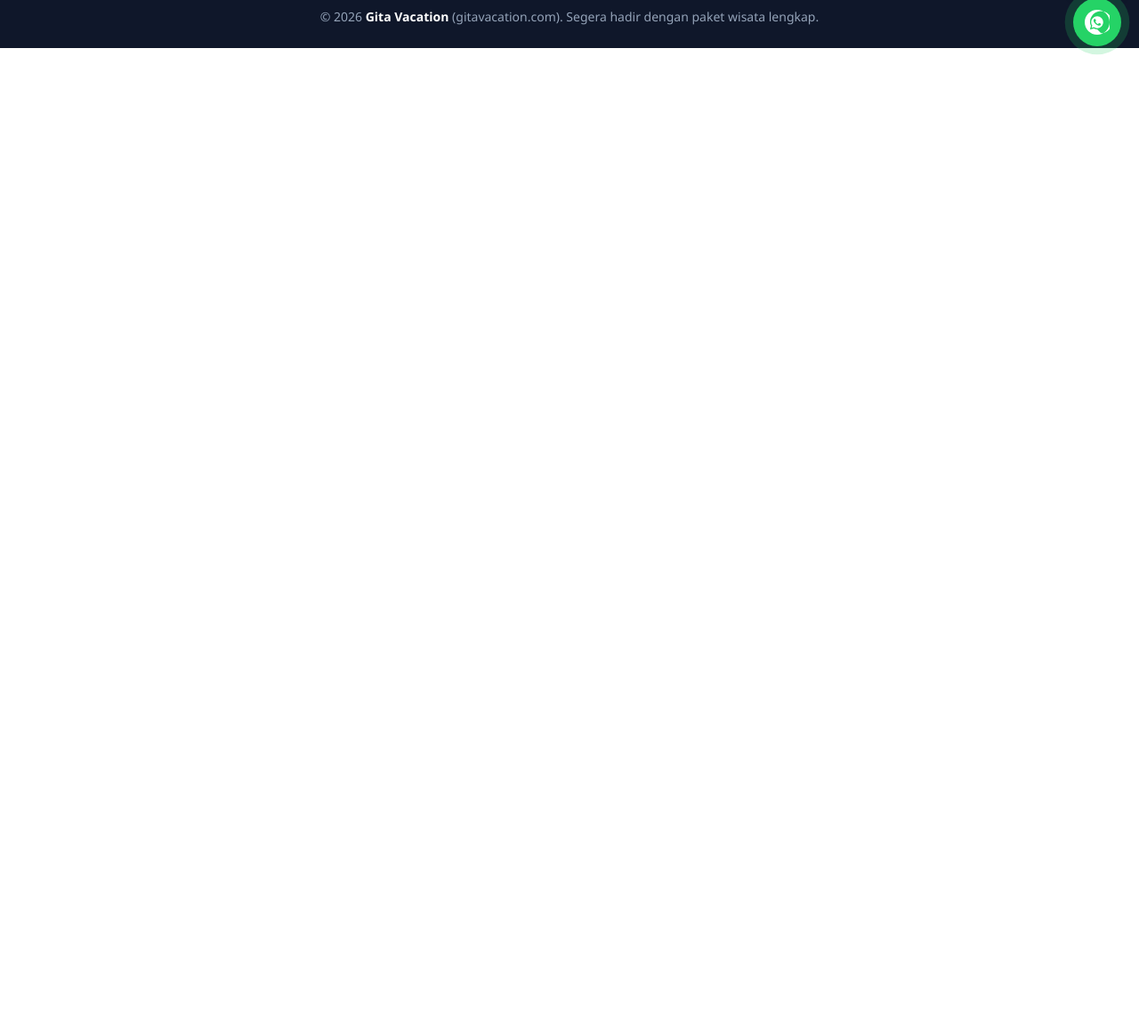
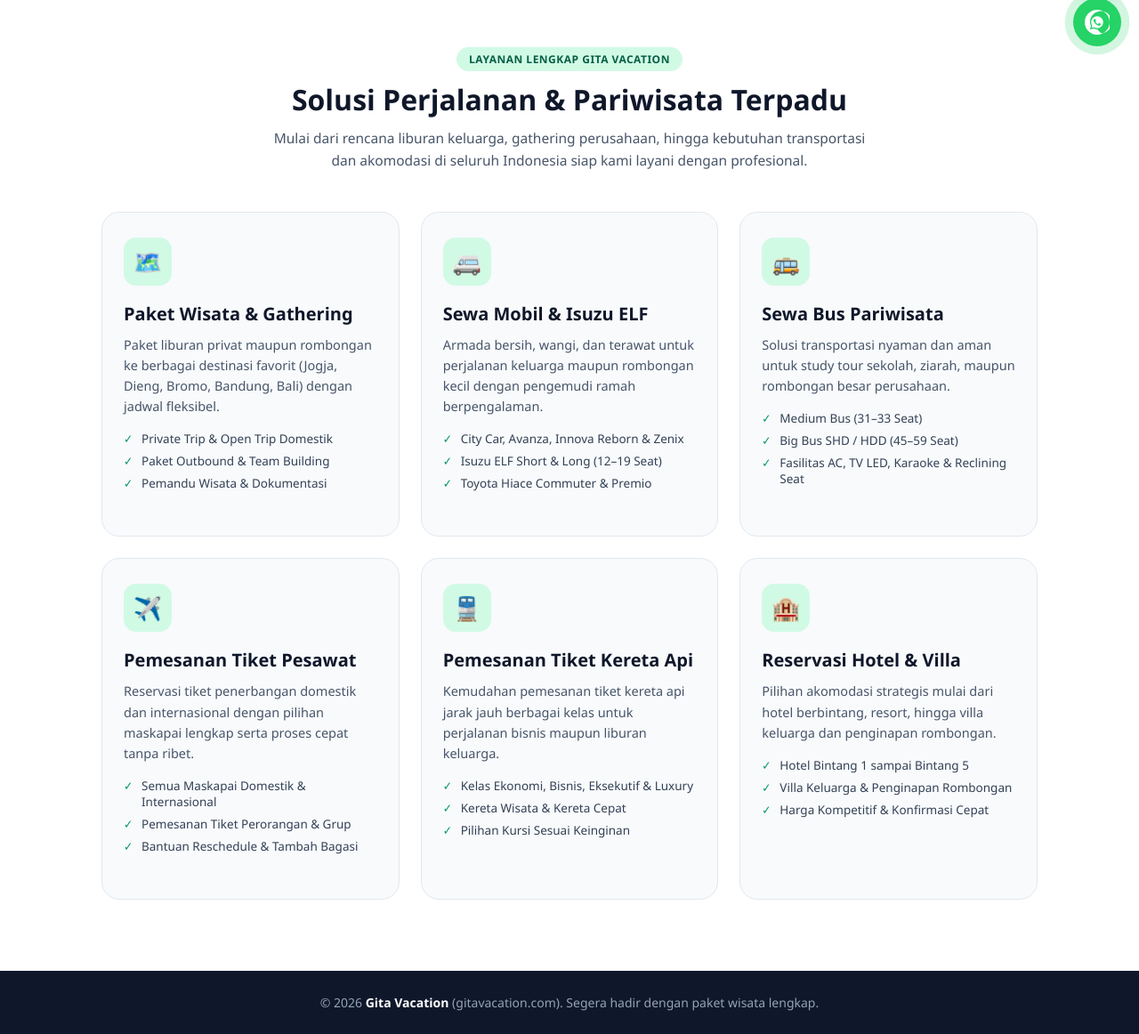
Before and after one commit to gitavacationwisata-prog/gita-vacation, a plain HTML site: page index.html in a window 1280 px wide. Shown: the part 720-1882 px from the top of the page at 89% size. Before the commit the page ends 800 px from the top, so only its background shows below. Drawn offline with Linux system fonts and the light colour scheme.

Commit message:
Update index.html

```diff
--- a/index.html
+++ b/index.html
@@ -87,6 +87,23 @@ footer strong{color:#fff}
 .float-btn:hover .float-label{opacity:1}
 @media(max-width:520px){.floating-social{right:14px;bottom:20px;gap:12px}.float-btn{width:48px;height:48px}}
 
+  .services-section{max-width:1180px;margin:0 auto;padding:70px 5% 80px;background:#ffffff}
+.sec-head{text-align:center;max-width:680px;margin:0 auto 45px}
+.sec-badge{display:inline-block;background:#d1fae5;color:#065f46;font-size:12px;font-weight:700;padding:5px 14px;border-radius:50px;margin-bottom:10px;letter-spacing:.5px}
+.sec-head h2{font-size:32px;color:#0f172a;font-weight:800;margin-bottom:10px}
+.sec-head p{font-size:15.5px;color:#475569;line-height:1.6}
+.srv-grid{display:grid;grid-template-columns:repeat(auto-fit,minmax(310px,1fr));gap:24px}
+.srv-card{background:#f8fafc;border:1px solid #e2e8f0;border-radius:20px;padding:28px 24px;display:flex;flex-direction:column;justify-content:space-between;transition:transform .25s ease,box-shadow .25s ease,border-color .25s ease}
+.srv-card:hover{transform:translateY(-5px);box-shadow:0 16px 32px rgba(15,23,42,.08);border-color:#059669;background:#ffffff}
+.srv-icon{width:54px;height:54px;border-radius:14px;background:#d1fae5;color:#059669;display:flex;align-items:center;justify-content:center;font-size:26px;margin-bottom:18px}
+.srv-card h3{font-size:20px;color:#0f172a;font-weight:800;margin-bottom:10px}
+.srv-card p{font-size:14.5px;color:#475569;line-height:1.6;margin-bottom:16px}
+.srv-list{list-style:none;margin-bottom:22px;font-size:13.5px;color:#334155}
+.srv-list li{margin-bottom:7px;padding-left:20px;position:relative}
+.srv-list li::before{content:"✓";position:absolute;left:0;color:#059669;font-weight:800}
+.srv-btn{display:block;text-align:center;background:#059669;color:#ffffff;font-weight:700;font-size:14px;padding:12px 18px;border-radius:12px;text-decoration:none;transition:background .2s ease}
+.srv-btn:hover{background:#047857}
+
 </style>
 </head>
 <body>
@@ -124,6 +141,88 @@ footer strong{color:#fff}
 </div>
 </div>
 </main>
+  <section class="services-section" id="layanan">
+<div class="sec-head">
+<span class="sec-badge">LAYANAN LENGKAP GITA VACATION</span>
+<h2>Solusi Perjalanan &amp; Pariwisata Terpadu</h2>
+<p>Mulai dari rencana liburan keluarga, gathering perusahaan, hingga kebutuhan transportasi dan akomodasi di seluruh Indonesia siap kami layani dengan profesional.</p>
+</div>
+<div class="srv-grid">
+<div class="srv-card">
+<div>
+<div class="srv-icon">🗺️</div>
+<h3>Paket Wisata &amp; Gathering</h3>
+<p>Paket liburan privat maupun rombongan ke berbagai destinasi favorit (Jogja, Dieng, Bromo, Bandung, Bali) dengan jadwal fleksibel.</p>
+<ul class="srv-list">
+<li>Private Trip &amp; Open Trip Domestik</li>
+<li>Paket Outbound &amp; Team Building</li>
+<li>Pemandu Wisata &amp; Dokumentasi</li>
+</ul>
+</div>
+</div>
+<div class="srv-card">
+<div>
+<div class="srv-icon">🚐</div>
+<h3>Sewa Mobil &amp; Isuzu ELF</h3>
+<p>Armada bersih, wangi, dan terawat untuk perjalanan keluarga maupun rombongan kecil dengan pengemudi ramah berpengalaman.</p>
+<ul class="srv-list">
+<li>City Car, Avanza, Innova Reborn &amp; Zenix</li>
+<li>Isuzu ELF Short &amp; Long (12–19 Seat)</li>
+<li>Toyota Hiace Commuter &amp; Premio</li>
+</ul>
+</div>
+</div>
+<div class="srv-card">
+<div>
+<div class="srv-icon">🚌</div>
+<h3>Sewa Bus Pariwisata</h3>
+<p>Solusi transportasi nyaman dan aman untuk study tour sekolah, ziarah, maupun rombongan besar perusahaan.</p>
+<ul class="srv-list">
+<li>Medium Bus (31–33 Seat)</li>
+<li>Big Bus SHD / HDD (45–59 Seat)</li>
+<li>Fasilitas AC, TV LED, Karaoke &amp; Reclining Seat</li>
+</ul>
+</div>
+</div>
+<div class="srv-card">
+<div>
+<div class="srv-icon">✈️</div>
+<h3>Pemesanan Tiket Pesawat</h3>
+<p>Reservasi tiket penerbangan domestik dan internasional dengan pilihan maskapai lengkap serta proses cepat tanpa ribet.</p>
+<ul class="srv-list">
+<li>Semua Maskapai Domestik &amp; Internasional</li>
+<li>Pemesanan Tiket Perorangan &amp; Grup</li>
+<li>Bantuan Reschedule &amp; Tambah Bagasi</li>
+</ul>
+</div>
+</div>
+<div class="srv-card">
+<div>
+<div class="srv-icon">🚆</div>
+<h3>Pemesanan Tiket Kereta Api</h3>
+<p>Kemudahan pemesanan tiket kereta api jarak jauh berbagai kelas untuk perjalanan bisnis maupun liburan keluarga.</p>
+<ul class="srv-list">
+<li>Kelas Ekonomi, Bisnis, Eksekutif &amp; Luxury</li>
+<li>Kereta Wisata &amp; Kereta Cepat</li>
+<li>Pilihan Kursi Sesuai Keinginan</li>
+</ul>
+</div>
+</div>
+<div class="srv-card">
+<div>
+<div class="srv-icon">🏨</div>
+<h3>Reservasi Hotel &amp; Villa</h3>
+<p>Pilihan akomodasi strategis mulai dari hotel berbintang, resort, hingga villa keluarga dan penginapan rombongan.</p>
+<ul class="srv-list">
+<li>Hotel Bintang 1 sampai Bintang 5</li>
+<li>Villa Keluarga &amp; Penginapan Rombongan</li>
+<li>Harga Kompetitif &amp; Konfirmasi Cepat</li>
+</ul>
+</div>
+</div>
+</div>
+</section>
+
 <footer>&copy; 2026 <strong>Gita Vacation</strong> (gitavacation.com). Segera hadir dengan paket wisata lengkap.</footer>
   <div class="floating-social">
 <a href="https://instagram.com/gita_vacation" target="_blank" rel="noopener noreferrer" class="float-btn float-ig" aria-label="Instagram Gita Vacation">
```
